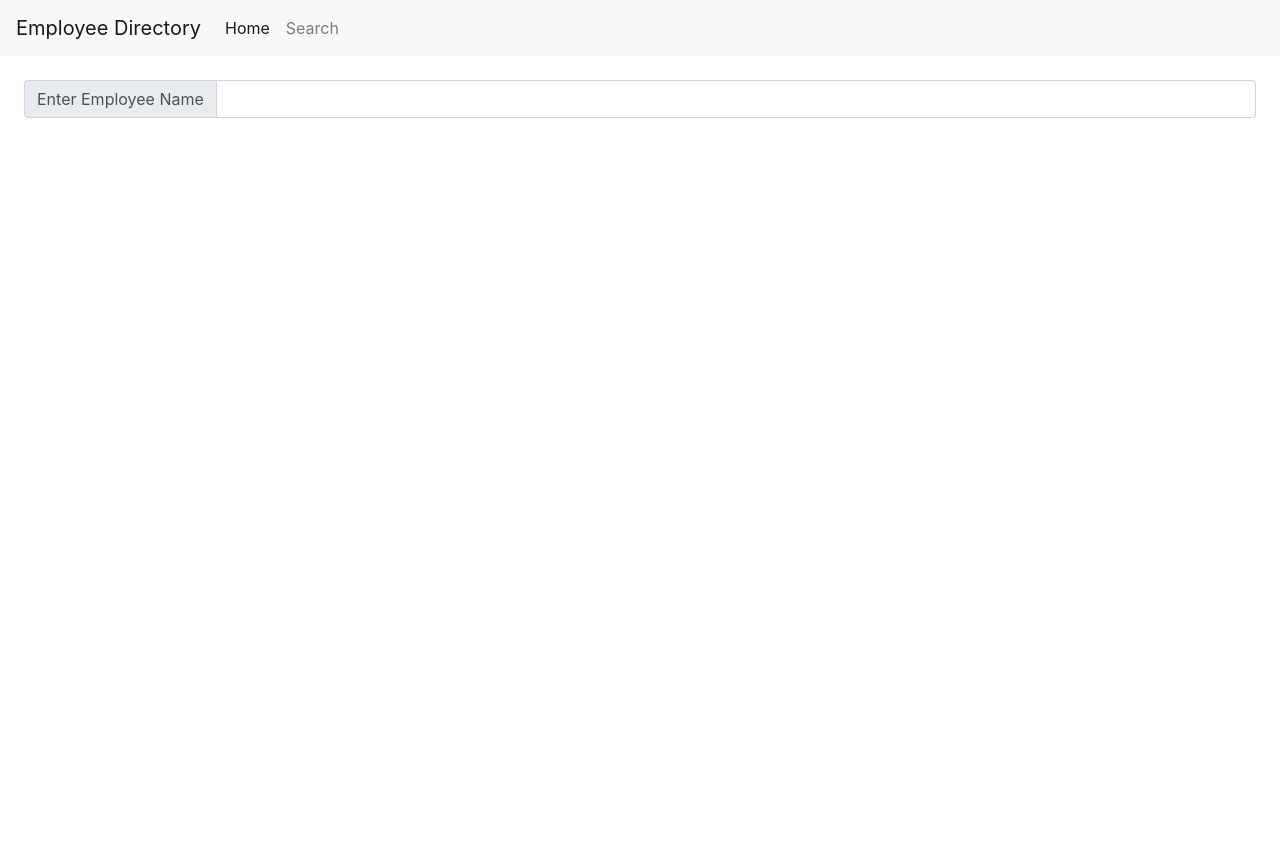
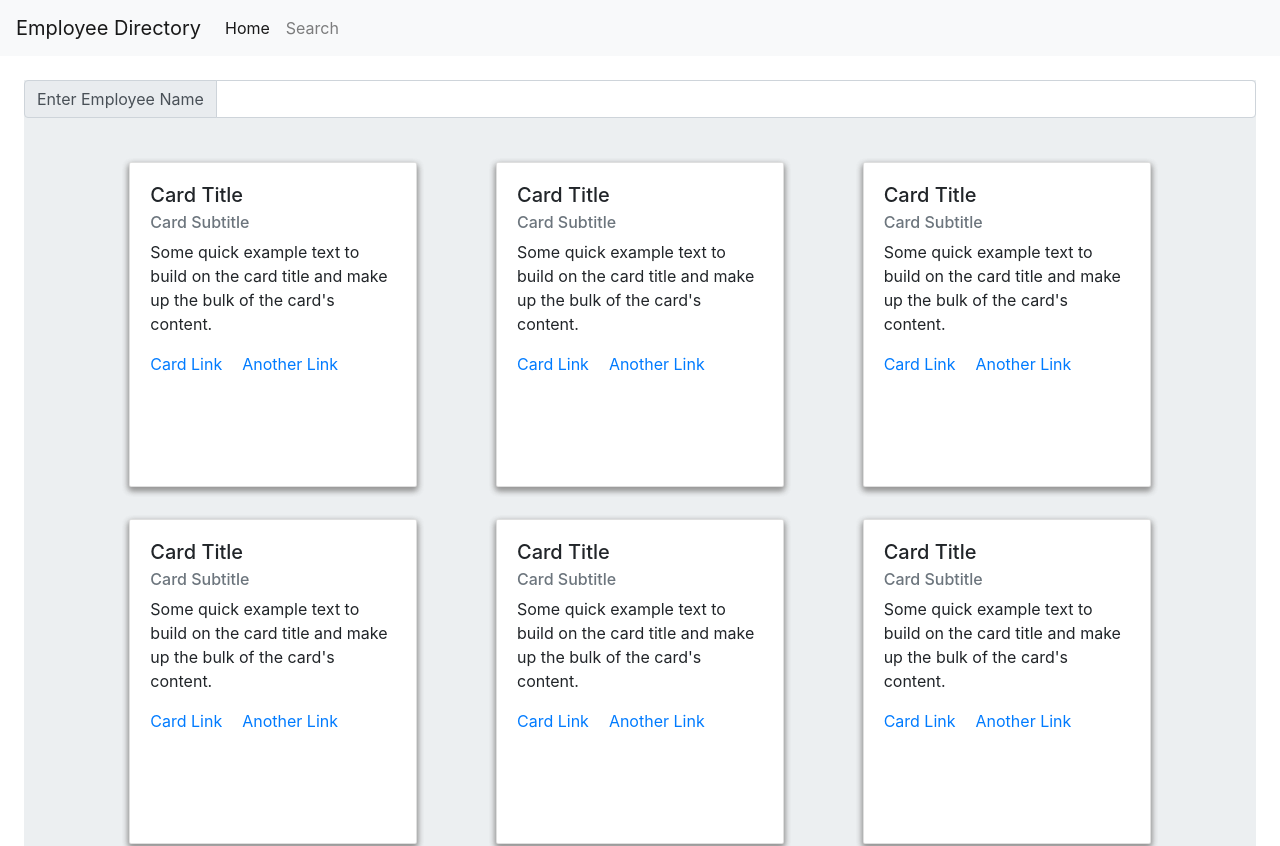
Before and after one commit to jeorgedonato/react-user-directory, a React (Create React App) app: page / in a window 1280 px wide. Shown: the top 846 px of the page. Before the commit the page ends 800 px from the top, so only its background shows below. Built offline with nearby package versions, Linux system fonts and the light colour scheme.

Commit message:
Added search results

```diff
--- a/src/App.js
+++ b/src/App.js
@@ -1,15 +1,17 @@
-import React from 'react';
-import Home from './pages/Home';
-import Search from './pages/Search';
-import Wrapper from './components/Wrapper'
-import Navbar from './components/Navbar'
+import React from "react";
+import Home from "./pages/Home";
+import Search from "./pages/Search";
+import Wrapper from "./components/Wrapper";
+import Navbar from "./components/Navbar";
 import { BrowserRouter as Router, Route } from "react-router-dom";
 
 function App() {
+  //Change the React Title
+  document.title = "User Directory";
   return (
     <Router>
       <div>
-        <Navbar/>
+        <Navbar />
         <Wrapper>
           <Route exact path="/" component={Home} />
           <Route exact path="/search" component={Search} />
--- a/src/components/SearchBar/index.js
+++ b/src/components/SearchBar/index.js
@@ -1,15 +1,23 @@
-import React from 'react';
-import {InputGroup,FormControl} from 'react-bootstrap'
+import React from "react";
+import { InputGroup, FormControl } from "react-bootstrap";
+import "./style.css";
 
-function SearchBar(props){
-  return(
+function SearchBar(props) {
+  return (
     <>
-    <InputGroup >
-    <InputGroup.Prepend>
-      <InputGroup.Text id="inputGroup-sizing-lg">Enter Employee Name</InputGroup.Text>
-    </InputGroup.Prepend>
-    <FormControl value={props.value} onChange={props.handleChange} aria-label="Large" aria-describedby="inputGroup-sizing-sm" />
-  </InputGroup>
+      <InputGroup className="searchbar">
+        <InputGroup.Prepend>
+          <InputGroup.Text id="inputGroup-sizing-lg">
+            Enter Employee Name
+          </InputGroup.Text>
+        </InputGroup.Prepend>
+        <FormControl
+          value={props.value}
+          onChange={props.handleChange}
+          aria-label="Large"
+          aria-describedby="inputGroup-sizing-sm"
+        />
+      </InputGroup>
     </>
   );
 }
--- /dev/null
+++ b/src/components/SearchBar/style.css
@@ -0,0 +1,3 @@
+.searchbar {
+  margin-bottom: 0.5rem;
+}
--- /dev/null
+++ b/src/components/SearchResults/index.js
@@ -0,0 +1,32 @@
+import React from "react";
+import { Container, Card } from "react-bootstrap";
+import "./style.css";
+
+const SearchResults = (props) => {
+  return (
+    <>
+      <Container>
+        {props.employees.map((e) => {
+          return (
+            <Card key={e.id} style={{ width: "18rem" }}>
+              <Card.Body>
+                <Card.Title>Card Title</Card.Title>
+                <Card.Subtitle className="mb-2 text-muted">
+                  Card Subtitle
+                </Card.Subtitle>
+                <Card.Text>
+                  Some quick example text to build on the card title and make up
+                  the bulk of the card's content.
+                </Card.Text>
+                <Card.Link href="#">Card Link</Card.Link>
+                <Card.Link href="#">Another Link</Card.Link>
+              </Card.Body>
+            </Card>
+          );
+        })}
+      </Container>
+    </>
+  );
+};
+
+export default SearchResults;
--- /dev/null
+++ b/src/components/SearchResults/style.css
@@ -0,0 +1,20 @@
+.container {
+  display: flex;
+  height: 100%;
+  flex-flow: row wrap;
+  padding: 20px;
+  justify-content: space-around;
+  align-content: flex-start;
+  overflow: auto;
+}
+
+.card {
+  background: #fff;
+  border-radius: 2px;
+  height: 325px;
+  margin: 1rem;
+  position: relative;
+  width: 325px;
+  box-shadow: 0 3px 6px #999, 0 3px 6px #999;
+  text-align: left;
+}
--- a/src/components/Wrapper/style.css
+++ b/src/components/Wrapper/style.css
@@ -2,4 +2,5 @@
   min-height: 100%;
   margin: 1.5rem;
   padding-bottom: 100px;
+  background-color: #eceff1;
 }
--- a/src/pages/Home.js
+++ b/src/pages/Home.js
@@ -1,17 +1,20 @@
-import React,{useState} from 'react';
-import SearchBar from '../components/SearchBar'
-import Employees from '../employee.json';
+import React, { useState } from "react";
+import SearchBar from "../components/SearchBar";
+import SearchResults from "../components/SearchResults";
+import employees from "../employee.json";
 
 function Home() {
-  const [employeeSearch,setEmployeeSearch] = useState("");
+  const [employeeSearch, setEmployeeSearch] = useState("");
   const handleChange = (e) => {
     setEmployeeSearch(e.target.value);
-  }
+  };
+
+  const [employeesArr, setEmployeesArr] = useState(employees);
 
   return (
     <>
-      <SearchBar value={employeeSearch} handleChange={handleChange}/>
-
+      <SearchBar value={employeeSearch} handleChange={handleChange} />
+      <SearchResults employees={employeesArr} />
     </>
   );
 }
```
